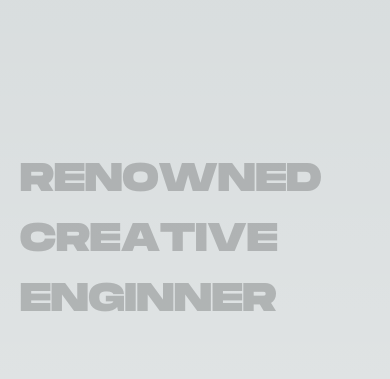
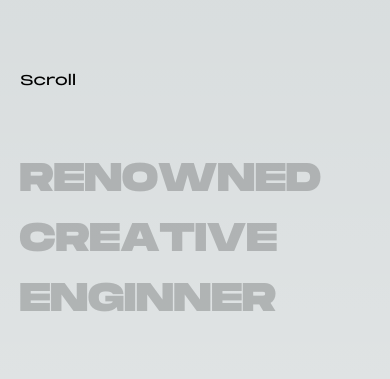
Before and after one commit to sreevishnu01/develop-portfolio, a Next.js app: page / in a window 390 px wide. Shown: the part 183-562 px from the top of the page. Built offline with nearby package versions, Linux system fonts and the light colour scheme.

Commit message:
mobile view scroll text fix

```diff
--- a/src/component/home/HeroSection.jsx
+++ b/src/component/home/HeroSection.jsx
@@ -6,11 +6,12 @@ import ScrollAnimationText from "../scrollAnimationText/scrollAnimationText";
 function HeroSection() {
   return (
     <div className="h-screen relative">
+      <div className="absolute top-[30%] md:top-1/3 px-[20px] md:px-[70px] font-thin text-sm">
+        <span className="hidden md:block">Hover </span>
+        <span className="block md:hidden">Scroll</span>
+      </div>
       <TextMask />
       <ScrollAnimationText />
-      <div className="hidden md:block absolute top-1/3 px-[70px] font-thin text-sm">
-        <span>Hover </span>
-      </div>
       <StickyRounds />
     </div>
   );
--- a/src/component/scrollAnimationText/scrollAnimationText.jsx
+++ b/src/component/scrollAnimationText/scrollAnimationText.jsx
@@ -38,8 +38,9 @@ export default function ScrollAnimationText() {
   return (
     <div
       ref={container}
-      className="w-full min-h-screen flex flex-col justify-center items-start text-[40px] font-extrabold px-[20px] uppercase md:hidden"
+      className="w-full h-full flex justify-center items-center"
     >
+      <div className="w-[90%] flex flex-wrap justify-start text-[40px] font-extrabold uppercase md:hidden">
         {textArray.map((item, i) => (
           <div key={i} className="leading-[60px]">
             {item.text.split("").map((letter, index) => (
@@ -56,5 +57,6 @@ export default function ScrollAnimationText() {
 
         {/* <div className="w-full h-96 relative"></div> */}
       </div>
+    </div>
   );
 }
```
Lines whose indentation alone changed are shown as unchanged.
